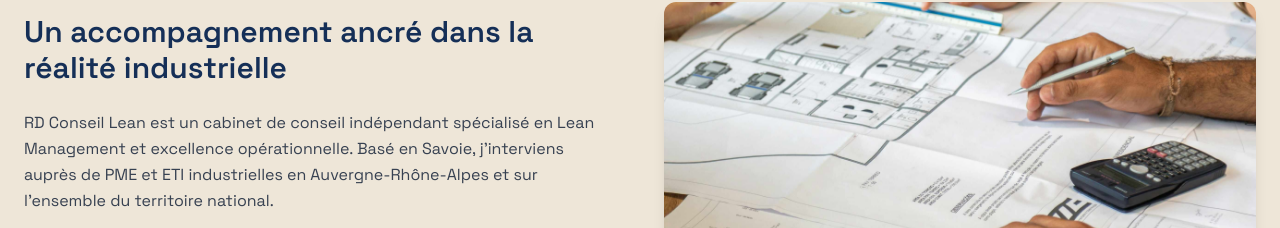
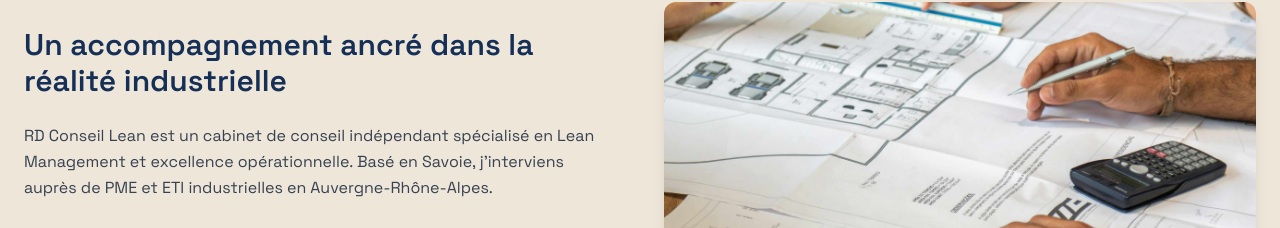
Before and after one commit to magalidv/site-cabinet, a Next.js app: page / in a window 1280 px wide. Shown: the part 724-952 px from the top of the page. Built offline with nearby package versions, Linux system fonts and the light colour scheme.

Commit message:
Revise service area and response time in page content
Updated text to remove mention of national coverage and adjusted response time.

```diff
--- a/src/app/page.tsx
+++ b/src/app/page.tsx
@@ -105,7 +105,7 @@
               RD Conseil Lean est un cabinet de conseil indépendant spécialisé
               en Lean Management et excellence opérationnelle. Basé en Savoie,
               j&apos;interviens auprès de PME et ETI industrielles en
-              Auvergne-Rhône-Alpes et sur l&apos;ensemble du territoire national.
+              Auvergne-Rhône-Alpes.
             </p>
 
             <p className="mb-6 text-gray-700">
@@ -373,8 +373,8 @@
             </p>
 
             <p className="text-gray-700 mb-8">
-              J&apos;interviens en Savoie, en Auvergne-Rhône-Alpes et sur toute la France.
-              Premier échange sans engagement — réponse sous 24h.
+              J&apos;interviens en Savoie, en Auvergne-Rhône-Alpes.
+              Premier échange sans engagement — réponse sous 48h.
             </p>
 
             <Link
```
